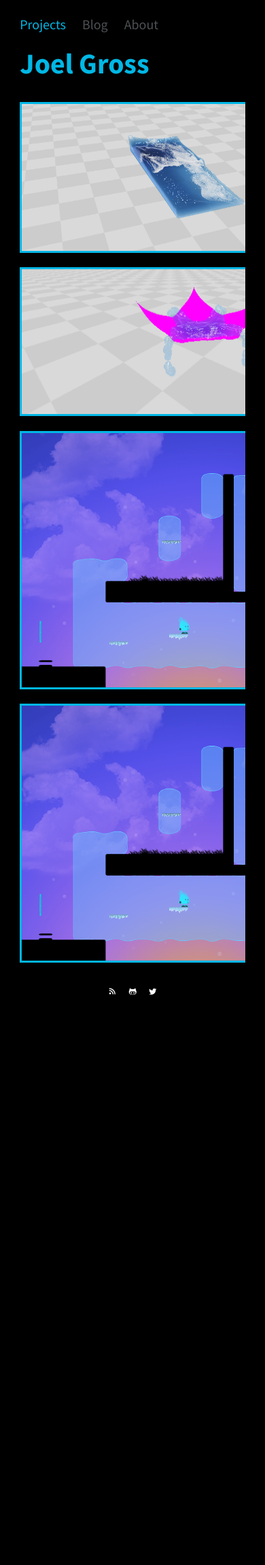
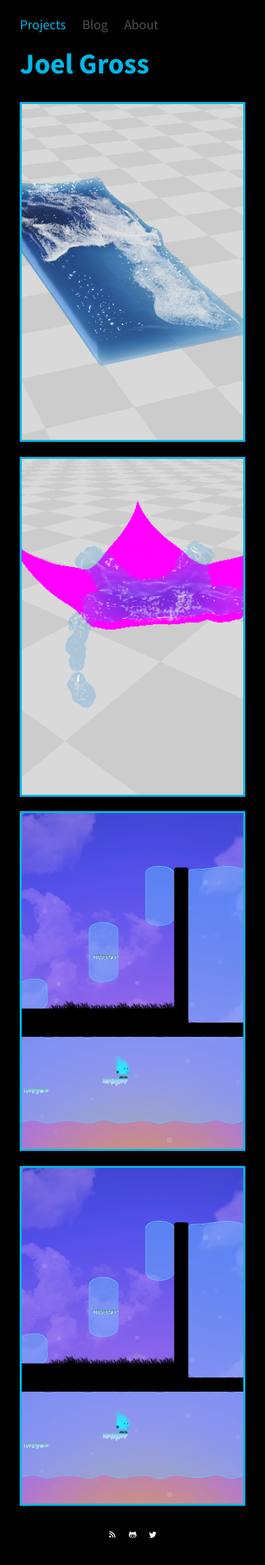
Before and after one commit to JAGJ10/jagj10.github.io, a Jekyll site: the page built from index.html, in a window 390 px wide. Shown: the whole page at 68% size. Built offline with Jekyll 4.4.1, drawn with Linux system fonts in a browser that asks for light colours; before the commit the page ends 1503 px from its top, so only the background shows below that.

Commit message:
josh fixed site

```diff
--- a/index.html
+++ b/index.html
@@ -11,8 +11,7 @@ projects:   true
     <div class = "projectmenu">
         <div class = "row">
             <div class = "lefttile">
-                <a class = "button" id = "imageThumb" href = "../projects/pbf.html">
-                    <img src="../images/fluid.png">
+                <a class = "button" id = "imageThumb" href = "../projects/pbf.html" style="background-image:url(../images/fluid.png);">
                     <div class = "wrap">
                         <div class = "title" style="display: inline-block; vertical-align: middle;">
                             <h2>Position Based Fluids</h2>
@@ -22,11 +21,10 @@ projects:   true
                 </a>
             </div>
             <div class = "righttile">
-                <a class = "button" id = "imageThumb" href = "../projects/cloth.html">
-                    <img src="../images/cloth.png">
+                <a class = "button" id = "imageThumb" href = "../projects/cloth.html" style="background-image:url(../images/cloth.png);">
                     <div class = "wrap">
                         <div class = "title" style="display: inline-block; vertical-align: middle;">
-                            <h3>Fluid-Cloth Coupling</h3>
+                            <h2>Fluid-Cloth Coupling</h2>
                             <p>A fluid simulation with cloth interaction written in CUDA/C++</p>
                         </div>
                     </div>
@@ -35,18 +33,24 @@ projects:   true
             </div>
         <div class = "row">
             <div class = "lefttile">
-                <a class = "button" id = "imageThumb" href = "imageThumb">
-                    <img src="../images/thermo.png">
+                <a class = "button" id = "imageThumb" href = "imageThumb" style="background-image:url(../images/thermo.png);">
                     <div class = "wrap">
                         <div class = "title" style="display: inline-block; vertical-align: middle;">
-                            <h3>Thermo</h3>
-                            <p>A puzzle-platformer made with Actionscript</p>
+                            <h2>Thermo</h2>
+                            <p>A puzzle-platformer written in Actionscript</p>
                         </div>
                     </div>
                 </a>
             </div>
             <div class = "righttile">
-                <a class = "button" id = "imageThumb" href = "imageThumb"><img src="../images/thermo.png"></a>
+                 <a class = "button" id = "imageThumb" href = "imageThumb" style="background-image:url(../images/thermo.png);">
+                     <div class = "wrap">
+                        <div class = "title" style="display: inline-block; vertical-align: middle;">
+                            <h2> Deferred Rendering Engine</h2>
+                            <p>A deferred engine written in C++/OpenGL</p>
+                        </div>
+                    </div>
+                </a>
             </div>
         </div>
     </div>
--- a/static/base.css
+++ b/static/base.css
@@ -63,9 +63,15 @@ a.typo {
       background-color: #444444; }
 
 .content {
-  width: 60%;
+  width: 1160px;
   margin: 0 auto;
   overflow: hidden; }
+
+@media (max-width: 1200px) {
+  .content {
+    width: 95%;
+  }
+}
 
 .menu {
   padding: 18px 0 14px 0;
@@ -198,7 +204,7 @@ a.typo {
     color: gray; }
   .post h1, .post h2, .post h3, .post h4, .post h5, .post h6 {
     text-indent: 40px;
-    color: #009ea0; }
+    color: #01B7E5; }
   .post h1 {
     font-size: 30px;
     font-weight: 300;
--- a/static/projects.css
+++ b/static/projects.css
@@ -15,6 +15,12 @@ a.button {
 	background-color: black;
 	display: inline-block;
 	text-align: center;
+	width: 100%;
+	height: 500px;
+	box-sizing: border-box;
+	background-size: cover;
+	background-position: center;
+	background-repeat: no-repeat;
 }
 
 .button img {
@@ -84,6 +90,12 @@ div.row {
 	border-color: #01B7E5;
 }
 
+#imageThumb div {
+	-moz-transition: all .5s;
+	-webkit-transition: all .5s;
+	transition: all .5s;
+}
+
 @media (max-width: 640px) {
 	span.title {
 		font-size: 12px;
@@ -104,23 +116,11 @@ div.row {
 	}
 }
 
-#imageThumb:hover img {
-	-moz-transition: all .5s;
-    -webkit-transition: all .5s;
-    transition: all .5s;
-	opacity: 0.5;
+#imageThumb:hover .wrap {
+	background: rgba(0, 0, 0, 0.6);
 }
 
-#imageThumb:hover div {
-	-moz-transition: all .5s;
-	-webkit-transition: all .5s;
-	transition: all .5s;
+#imageThumb:hover .title,
+#imageThumb:hover .wrap {
 	opacity: 1;
 }
-
-#imageThumbid:hover {
-	-moz-transition: all .5s;
-    -webkit-transition: all .5s;
-    transition: all .5s;
-	opacity: 1;
-}
```
